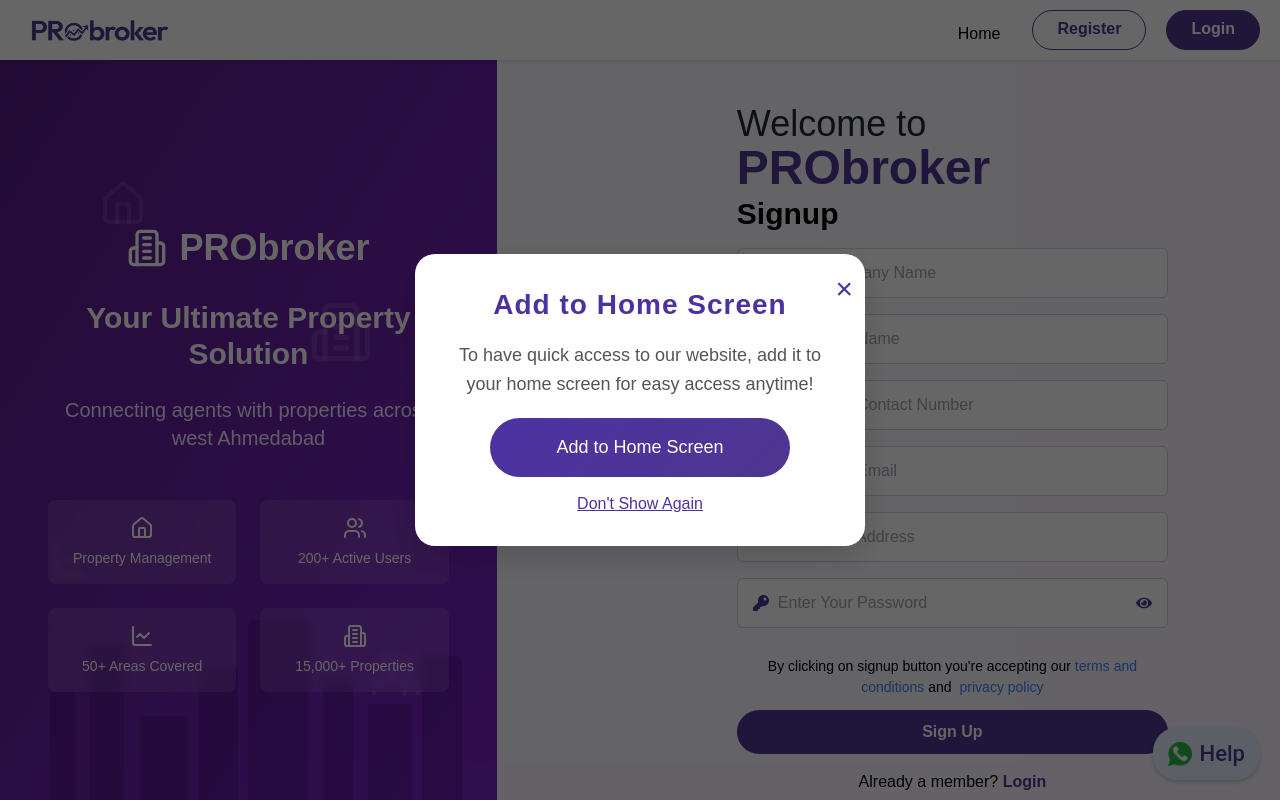
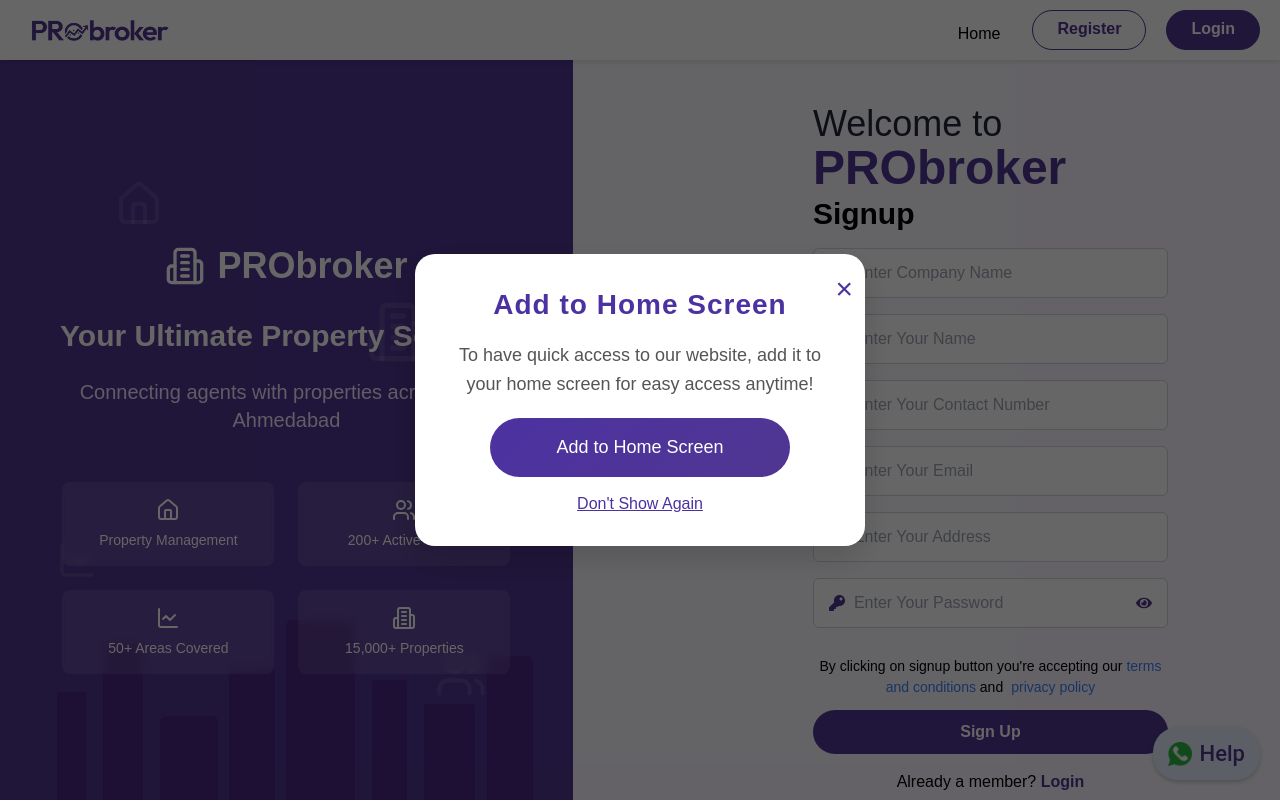
Before and after one commit to Homiz50/probroker, a React (Create React App) app: page /signup in a window 1280 px wide. Shown: the top 800 px of the page. Built offline with nearby package versions, Linux system fonts and the light colour scheme.

Commit message:
Update LeftPanel.js
change bg In Left panel and expand width it

```diff
--- a/src/components/LeftPanel.js
+++ b/src/components/LeftPanel.js
@@ -37,13 +37,13 @@ const LeftPanel = () => {
   return (
     <div
       ref={panelRef}
-      className="hidden md:block w-1/2 relative bg-gradient-to-br from-purple-900 via-purple-800 to-purple-700 overflow-hidden"
+      className="hidden md:block w-[70%] relative bg-gradient-to-br from-purple-900 via-purple-800 to-purple-700 overflow-hidden"
     >
       {/* Animated gradient background */}
       <div className="absolute inset-0 bg-gradient-to-br from-purple-900 via-purple-800 to-purple-700 animate-gradient-shift"></div>
 
       {/* Floating elements */}
-      <div className="absolute inset-0">
+      <div className="absolute inset-0 bg-[#503691]">
         <div className="parallax-cloud absolute top-[15%] left-[20%] text-white/10">
           <Home size={48} />
         </div>
```
